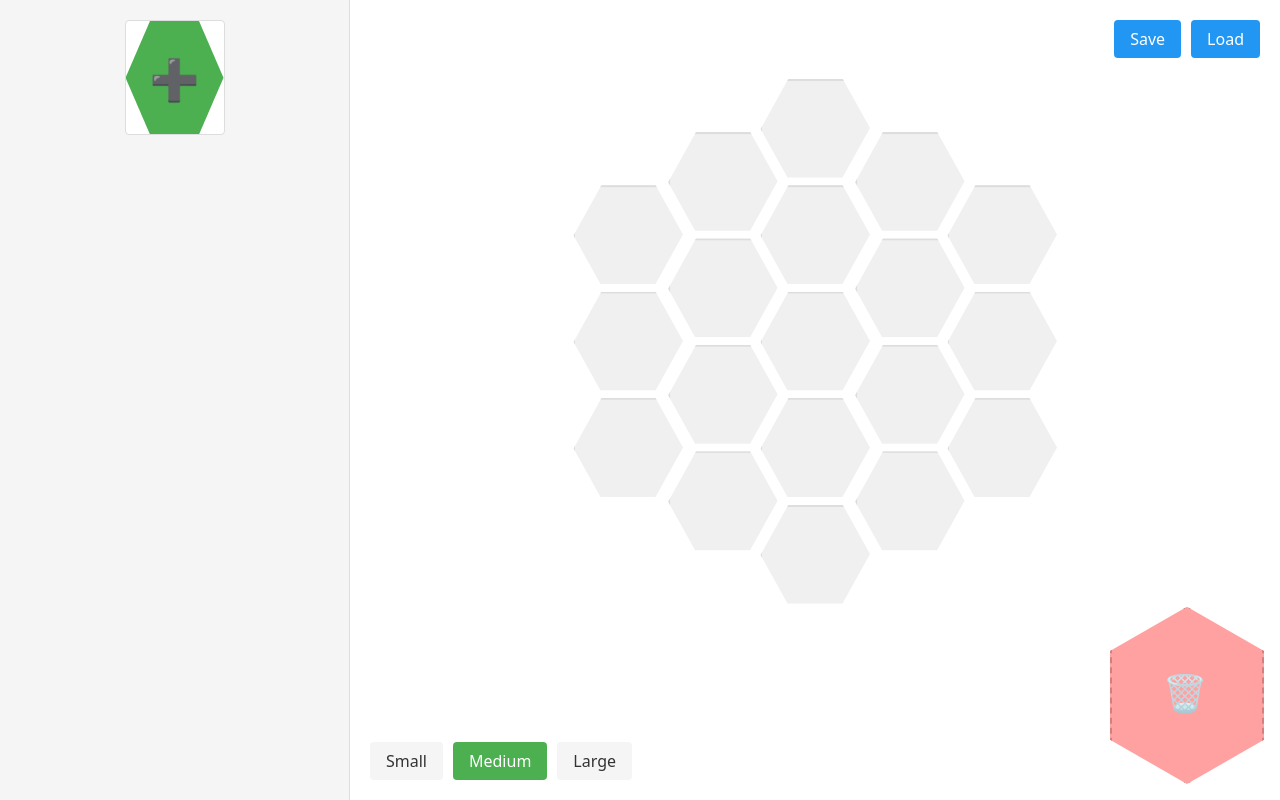
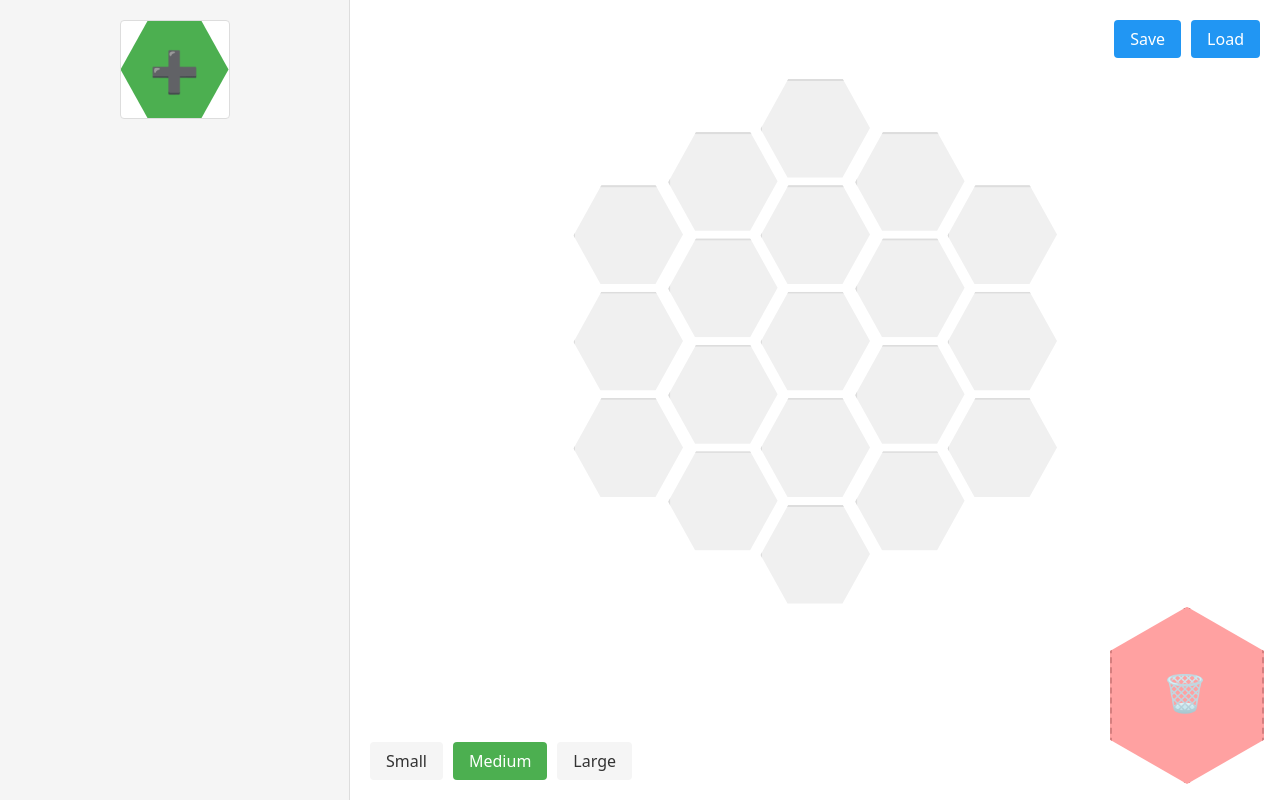
Before and after one commit to mrkplt/hex-flower, a React (Vite) app: page / in a window 1280 px wide. Built offline with nearby package versions, Linux system fonts and the light colour scheme.

Commit message:
tile library sizes fixed

```diff
--- a/src/components/TileLibrary.jsx
+++ b/src/components/TileLibrary.jsx
@@ -3,6 +3,9 @@ import styled from 'styled-components';
 import { useDrag } from 'react-dnd';
 import { ItemTypes } from '../constants';
 import TileForm from './TileForm';
+import { getHexSize } from '../constants/hexLayout';
+
+const { width: HEX_WIDTH, height: HEX_HEIGHT } = getHexSize();
 
 const LibraryContainer = styled.div`
   width: 350px;
@@ -27,8 +30,8 @@ const TileContainer = styled.div`
 `;
 
 const Tile = styled.div`
-  width: 100px;
-  height: 115.47px;
+  width: ${HEX_WIDTH}px;
+  height: ${HEX_HEIGHT}px;
   position: relative;
   cursor: grab;
   opacity: ${props => props.isDragging ? 0.5 : 1};
@@ -99,8 +102,8 @@ const TileText = styled.div`
 `;
 
 const CreateButton = styled.button`
-  width: 100px;
-  height: 115.47px;
+  width: ${HEX_WIDTH}px;
+  height: ${HEX_HEIGHT}px;
   position: relative;
   cursor: pointer;
 
```
